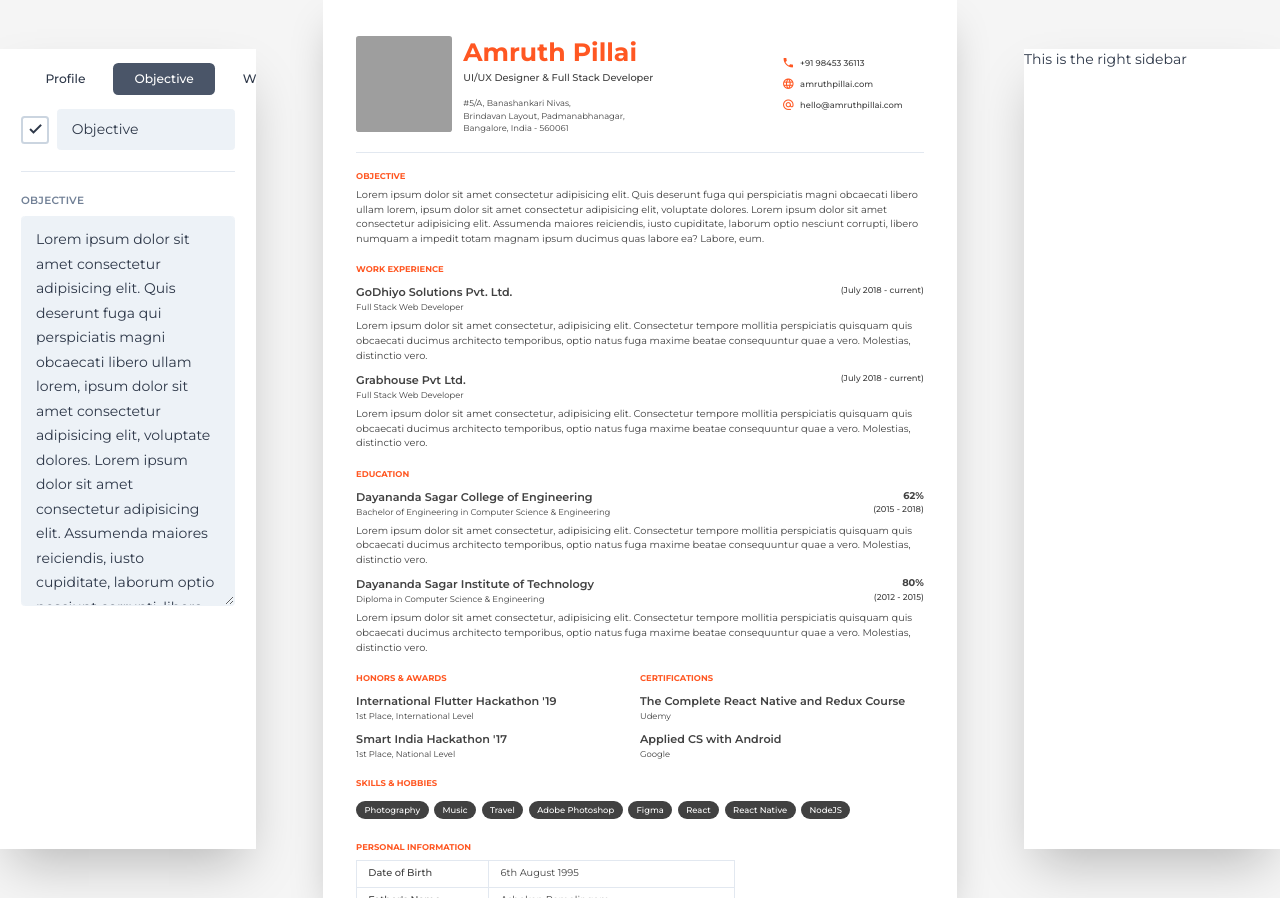
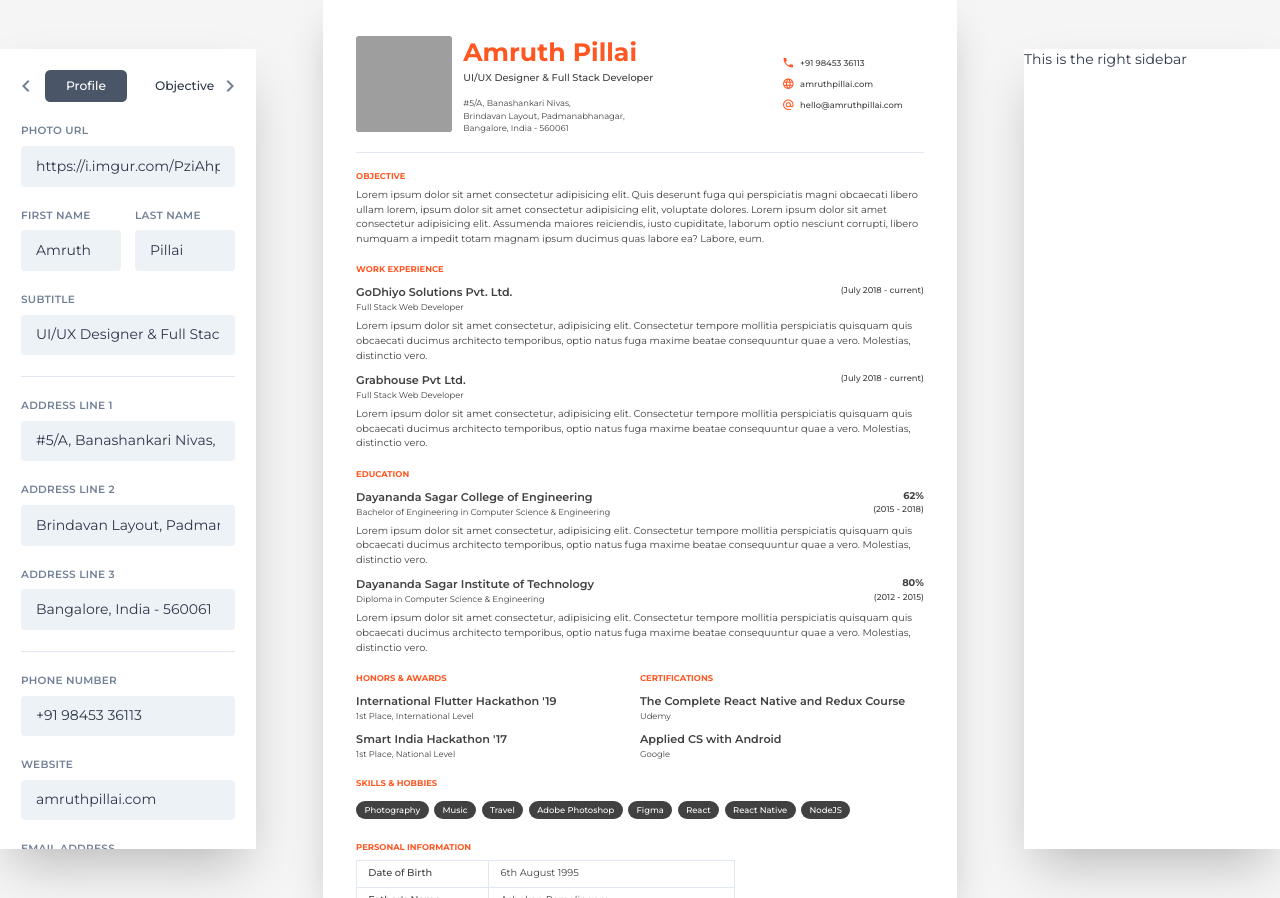
Before and after one commit to upmorpheus/React, a React (Create React App) app: page / in a window 1280 px wide. Built offline with nearby package versions, Linux system fonts and the light colour scheme; grey boxes are pictures that could not be loaded.

Commit message:
styling, formatting, validation

```diff
--- a/src/components/LeftSidebar/LeftSidebar.js
+++ b/src/components/LeftSidebar/LeftSidebar.js
@@ -27,7 +27,7 @@ const LeftSidebar = () => {
   const { state, dispatch } = context;
   const { data } = state;
 
-  const [currentTab, setCurrentTab] = useState('Objective');
+  const [currentTab, setCurrentTab] = useState('Profile');
   const onChange = (key, value) => {
     dispatch({
       type: 'on_input',
--- a/src/components/LeftSidebar/tabs/Awards.js
+++ b/src/components/LeftSidebar/tabs/Awards.js
@@ -12,7 +12,7 @@ const AwardsTab = ({ data, onChange }) => {
 
   return (
     <>
-      <div className="grid grid-cols-6 items-center">
+      <div className="mb-6 grid grid-cols-6 items-center">
         <div className="col-span-1">
           <Checkbox
             checked={data.awards.enable}
@@ -57,6 +57,8 @@ const AddItem = ({ dispatch }) => {
   const onChange = (key, value) => setItem(set({ ...item }, key, value));
 
   const addItem = () => {
+    if (item.title === '') return;
+
     dispatch({
       type: 'add_item',
       payload: {
@@ -75,7 +77,7 @@ const AddItem = ({ dispatch }) => {
   };
 
   return (
-    <div className="border border-gray-200 rounded p-5">
+    <div className="my-4 border border-gray-200 rounded p-5">
       <div
         className="flex justify-between items-center cursor-pointer"
         onClick={() => setOpen(!isOpen)}
@@ -87,6 +89,7 @@ const AddItem = ({ dispatch }) => {
       <div className={`mt-6 ${isOpen ? 'block' : 'hidden'}`}>
         <TextField
           label="Title"
+          className="mb-6"
           placeholder="Math &amp; Science Olympiad"
           value={item.title}
           onChange={v => onChange('title', v)}
@@ -94,6 +97,7 @@ const AddItem = ({ dispatch }) => {
 
         <TextField
           label="Subtitle"
+          className="mb-6"
           placeholder="First Place, International Level"
           value={item.subtitle}
           onChange={v => onChange('subtitle', v)}
@@ -102,7 +106,7 @@ const AddItem = ({ dispatch }) => {
         <button
           type="button"
           onClick={addItem}
-          className="mt-4 bg-gray-600 hover:bg-gray-700 text-white text-sm font-medium py-2 px-5 rounded"
+          className="bg-gray-600 hover:bg-gray-700 text-white text-sm font-medium py-2 px-5 rounded"
         >
           <div className="flex items-center">
             <i className="material-icons mr-2 font-bold text-base">add</i>
@@ -158,6 +162,7 @@ const Item = ({ item, index, onChange, dispatch, first, last }) => {
       <div className={`mt-6 ${isOpen ? 'block' : 'hidden'}`}>
         <TextField
           label="Title"
+          className="mb-6"
           placeholder="Math &amp; Science Olympiad"
           value={item.title}
           onChange={v => onChange(`${identifier}.title`, v)}
@@ -165,12 +170,13 @@ const Item = ({ item, index, onChange, dispatch, first, last }) => {
 
         <TextField
           label="Subtitle"
+          className="mb-6"
           placeholder="First Place, International Level"
           value={item.subtitle}
           onChange={v => onChange(`${identifier}.subtitle`, v)}
         />
 
-        <div className="mt-6 flex justify-between">
+        <div className="flex justify-between">
           <button
             type="button"
             onClick={deleteItem}
--- a/src/components/LeftSidebar/tabs/Certifications.js
+++ b/src/components/LeftSidebar/tabs/Certifications.js
@@ -12,7 +12,7 @@ const CertificationsTab = ({ data, onChange }) => {
 
   return (
     <>
-      <div className="grid grid-cols-6 items-center">
+      <div className="my-6 grid grid-cols-6 items-center">
         <div className="col-span-1">
           <Checkbox
             checked={data.certifications.enable}
@@ -41,6 +41,7 @@ const CertificationsTab = ({ data, onChange }) => {
           last={index === data.certifications.items.length - 1}
         />
       ))}
+
       <AddItem dispatch={dispatch} />
     </>
   );
@@ -57,6 +58,8 @@ const AddItem = ({ dispatch }) => {
   const onChange = (key, value) => setItem(set({ ...item }, key, value));
 
   const addItem = () => {
+    if (item.title === '') return;
+
     dispatch({
       type: 'add_item',
       payload: {
@@ -75,7 +78,7 @@ const AddItem = ({ dispatch }) => {
   };
 
   return (
-    <div className="border border-gray-200 rounded p-5">
+    <div className="my-4 border border-gray-200 rounded p-5">
       <div
         className="flex justify-between items-center cursor-pointer"
         onClick={() => setOpen(!isOpen)}
@@ -87,6 +90,7 @@ const AddItem = ({ dispatch }) => {
       <div className={`mt-6 ${isOpen ? 'block' : 'hidden'}`}>
         <TextField
           label="Title"
+          className="mb-6"
           placeholder="Android Development Nanodegree"
           value={item.title}
           onChange={v => onChange('title', v)}
@@ -94,6 +98,7 @@ const AddItem = ({ dispatch }) => {
 
         <TextField
           label="Subtitle"
+          className="mb-6"
           placeholder="Udacity"
           value={item.subtitle}
           onChange={v => onChange('subtitle', v)}
@@ -102,7 +107,7 @@ const AddItem = ({ dispatch }) => {
         <button
           type="button"
           onClick={addItem}
-          className="mt-4 bg-gray-600 hover:bg-gray-700 text-white text-sm font-medium py-2 px-5 rounded"
+          className="bg-gray-600 hover:bg-gray-700 text-white text-sm font-medium py-2 px-5 rounded"
         >
           <div className="flex items-center">
             <i className="material-icons mr-2 font-bold text-base">add</i>
@@ -158,6 +163,7 @@ const Item = ({ item, index, onChange, dispatch, first, last }) => {
       <div className={`mt-6 ${isOpen ? 'block' : 'hidden'}`}>
         <TextField
           label="Title"
+          className="mb-6"
           placeholder="Android Development Nanodegree"
           value={item.title}
           onChange={v => onChange(`${identifier}.title`, v)}
@@ -165,12 +171,13 @@ const Item = ({ item, index, onChange, dispatch, first, last }) => {
 
         <TextField
           label="Subtitle"
+          className="mb-6"
           placeholder="Udacity"
           value={item.subtitle}
           onChange={v => onChange(`${identifier}.subtitle`, v)}
         />
 
-        <div className="mt-6 flex justify-between">
+        <div className="flex justify-between">
           <button
             type="button"
             onClick={deleteItem}
--- a/src/components/LeftSidebar/tabs/Extras.js
+++ b/src/components/LeftSidebar/tabs/Extras.js
@@ -12,7 +12,7 @@ const ExtrasTab = ({ data, onChange }) => {
 
   return (
     <>
-      <div className="grid grid-cols-6 items-center">
+      <div className="mb-6 grid grid-cols-6 items-center">
         <div className="col-span-1">
           <Checkbox
             checked={data.extras.enable}
@@ -41,6 +41,7 @@ const ExtrasTab = ({ data, onChange }) => {
           last={index === data.extras.items.length - 1}
         />
       ))}
+
       <AddItem dispatch={dispatch} />
     </>
   );
@@ -57,6 +58,8 @@ const AddItem = ({ dispatch }) => {
   const onChange = (key, value) => setItem(items => set({ ...items }, key, value));
 
   const addItem = () => {
+    if (item.key === '' || item.value === '') return;
+
     dispatch({
       type: 'add_item',
       payload: {
@@ -75,7 +78,7 @@ const AddItem = ({ dispatch }) => {
   };
 
   return (
-    <div className="border border-gray-200 rounded p-5">
+    <div className="my-4 border border-gray-200 rounded p-5">
       <div
         className="flex justify-between items-center cursor-pointer"
         onClick={() => setOpen(!isOpen)}
@@ -87,6 +90,7 @@ const AddItem = ({ dispatch }) => {
       <div className={`mt-6 ${isOpen ? 'block' : 'hidden'}`}>
         <TextField
           label="Key"
+          className="mb-6"
           placeholder="Date of Birth"
           value={item.key}
           onChange={v => onChange('key', v)}
@@ -94,6 +98,7 @@ const AddItem = ({ dispatch }) => {
 
         <TextField
           label="Value"
+          className="mb-6"
           placeholder="6th August 1995"
           value={item.value}
           onChange={v => onChange('value', v)}
@@ -102,7 +107,7 @@ const AddItem = ({ dispatch }) => {
         <button
           type="button"
           onClick={addItem}
-          className="mt-4 bg-gray-600 hover:bg-gray-700 text-white text-sm font-medium py-2 px-5 rounded"
+          className="bg-gray-600 hover:bg-gray-700 text-white text-sm font-medium py-2 px-5 rounded"
         >
           <div className="flex items-center">
             <i className="material-icons mr-2 font-bold text-base">add</i>
@@ -158,6 +163,7 @@ const Item = ({ item, index, onChange, dispatch, first, last }) => {
       <div className={`mt-6 ${isOpen ? 'block' : 'hidden'}`}>
         <TextField
           label="Key"
+          className="mb-6"
           placeholder="Date of Birth"
           value={item.key}
           onChange={v => onChange(`${identifier}.key`, v)}
@@ -165,6 +171,7 @@ const Item = ({ item, index, onChange, dispatch, first, last }) => {
 
         <TextField
           label="Value"
+          className="mb-6"
           placeholder="6th August 1995"
           value={item.value}
           onChange={v => onChange(`${identifier}.value`, v)}
--- a/src/components/LeftSidebar/tabs/Objective.js
+++ b/src/components/LeftSidebar/tabs/Objective.js
@@ -6,7 +6,7 @@ import Checkbox from '../../../shared/Checkbox';
 const ObjectiveTab = ({ data, onChange }) => {
   return (
     <div>
-      <div className="grid grid-cols-6 items-center">
+      <div className="mb-6 grid grid-cols-6 items-center">
         <div className="col-span-1">
           <Checkbox
             checked={data.objective.enable}
@@ -26,6 +26,7 @@ const ObjectiveTab = ({ data, onChange }) => {
 
       <TextArea
         rows="15"
+        className="mb-6"
         label="Objective"
         placeholder="Looking for a challenging role in a reputable organization to utilize my technical, database, and management skills for the growth of the organization as well as to enhance my knowledge about new and emerging trends in the IT sector."
         value={data.objective.body}
--- a/src/components/LeftSidebar/tabs/Profile.js
+++ b/src/components/LeftSidebar/tabs/Profile.js
@@ -4,7 +4,7 @@ import TextField from '../../../shared/TextField';
 const ProfileTab = ({ data, onChange }) => (
   <div>
     <TextField
-      className="mb-4"
+      className="mb-6"
       label="Photo URL"
       placeholder="https://i.imgur.com/..."
       value={data.profile.photo}
@@ -13,7 +13,7 @@ const ProfileTab = ({ data, onChange }) => (
 
     <div className="grid grid-cols-2 col-gap-4">
       <TextField
-        className="mb-4"
+        className="mb-6"
         label="First Name"
         placeholder="Jane"
         value={data.profile.firstName}
@@ -21,7 +21,7 @@ const ProfileTab = ({ data, onChange }) => (
       />
 
       <TextField
-        className="mb-4"
+        className="mb-6"
         label="Last Name"
         placeholder="Doe"
         value={data.profile.lastName}
@@ -30,7 +30,7 @@ const ProfileTab = ({ data, onChange }) => (
     </div>
 
     <TextField
-      className="mb-4"
+      className="mb-6"
       label="Subtitle"
       placeholder="Full Stack Web Developer"
       value={data.profile.subtitle}
@@ -40,7 +40,7 @@ const ProfileTab = ({ data, onChange }) => (
     <hr className="my-6" />
 
     <TextField
-      className="mb-4"
+      className="mb-6"
       label="Address Line 1"
       placeholder="Palladium Complex"
       value={data.profile.address.line1}
@@ -48,7 +48,7 @@ const ProfileTab = ({ data, onChange }) => (
     />
 
     <TextField
-      className="mb-4"
+      className="mb-6"
       label="Address Line 2"
       placeholder="140 E 14th St"
       value={data.profile.address.line2}
@@ -56,7 +56,7 @@ const ProfileTab = ({ data, onChange }) => (
     />
 
     <TextField
-      className="mb-4"
+      className="mb-6"
       label="Address Line 3"
       placeholder="New York, NY 10003 USA"
       value={data.profile.address.line3}
@@ -66,7 +66,7 @@ const ProfileTab = ({ data, onChange }) => (
     <hr className="my-6" />
 
     <TextField
-      className="mb-4"
+      className="mb-6"
       label="Phone Number"
       placeholder="+1 541 754 3010"
       value={data.profile.phone}
@@ -74,7 +74,7 @@ const ProfileTab = ({ data, onChange }) => (
     />
 
     <TextField
-      className="mb-4"
+      className="mb-6"
       label="Website"
       placeholder="google.com"
       value={data.profile.website}
@@ -82,7 +82,7 @@ const ProfileTab = ({ data, onChange }) => (
     />
 
     <TextField
-      className="mb-4"
+      className="mb-6"
       label="Email Address"
       placeholder="john.doe@example.com"
       value={data.profile.email}
--- a/src/components/LeftSidebar/tabs/Skills.js
+++ b/src/components/LeftSidebar/tabs/Skills.js
@@ -10,7 +10,7 @@ const SkillsTab = ({ data, onChange }) => {
 
   return (
     <>
-      <div className="grid grid-cols-6 items-center">
+      <div className="my-6 grid grid-cols-6 items-center">
         <div className="col-span-1">
           <Checkbox
             checked={data.skills.enable}
@@ -31,6 +31,7 @@ const SkillsTab = ({ data, onChange }) => {
       {data.skills.items.map((x, index) => (
         <Item item={x} key={x} index={index} onChange={onChange} dispatch={dispatch} />
       ))}
+
       <AddItem dispatch={dispatch} />
     </>
   );
@@ -41,6 +42,8 @@ const AddItem = ({ dispatch }) => {
   const [item, setItem] = useState('');
 
   const addItem = () => {
+    if (item === '') return;
+
     dispatch({
       type: 'add_item',
       payload: {
@@ -54,7 +57,7 @@ const AddItem = ({ dispatch }) => {
   };
 
   return (
-    <div className="mt-4 border border-gray-200 rounded p-5">
+    <div className="my-4 border border-gray-200 rounded p-5">
       <div
         className="flex justify-between items-center cursor-pointer"
         onClick={() => setOpen(!isOpen)}
@@ -64,7 +67,7 @@ const AddItem = ({ dispatch }) => {
       </div>
 
       <div className={`mt-6 ${isOpen ? 'block' : 'hidden'}`}>
-        <div className="mt-4 grid grid-cols-4 col-gap-4">
+        <div className="grid grid-cols-4 col-gap-4">
           <div className="col-span-3">
             <input
               className="appearance-none block w-full bg-gray-200 text-gray-700 border border-gray-200 rounded py-3 px-4 leading-tight focus:outline-none focus:bg-white focus:border-gray-500"
@@ -103,7 +106,7 @@ const Item = ({ item, index, onChange, dispatch }) => {
     });
 
   return (
-    <div className="mt-4 grid grid-cols-6">
+    <div className="my-4 grid grid-cols-6">
       <div className="col-span-5">
         <input
           className="appearance-none block w-full bg-gray-200 text-gray-700 border border-gray-200 rounded py-3 px-4 leading-tight focus:outline-none focus:bg-white focus:border-gray-500"
--- a/src/components/LeftSidebar/tabs/Work.js
+++ b/src/components/LeftSidebar/tabs/Work.js
@@ -13,7 +13,7 @@ const WorkTab = ({ data, onChange }) => {
 
   return (
     <>
-      <div className="grid grid-cols-6 items-center">
+      <div className="mb-6 grid grid-cols-6 items-center">
         <div className="col-span-1">
           <Checkbox checked={data.work.enable} onChange={v => onChange('data.work.enable', v)} />
         </div>
@@ -39,6 +39,7 @@ const WorkTab = ({ data, onChange }) => {
           last={index === data.work.items.length - 1}
         />
       ))}
+
       <AddItem dispatch={dispatch} />
     </>
   );
@@ -58,6 +59,8 @@ const AddItem = ({ dispatch }) => {
   const onChange = (key, value) => setItem(set({ ...item }, key, value));
 
   const addItem = () => {
+    if (item.title === '' || item.role === '') return;
+
     dispatch({
       type: 'add_item',
       payload: {
@@ -79,7 +82,7 @@ const AddItem = ({ dispatch }) => {
   };
 
   return (
-    <div className="border border-gray-200 rounded p-5">
+    <div className="my-4 border border-gray-200 rounded p-5">
       <div
         className="flex justify-between items-center cursor-pointer"
         onClick={() => setOpen(!isOpen)}
@@ -91,6 +94,7 @@ const AddItem = ({ dispatch }) => {
       <div className={`mt-6 ${isOpen ? 'block' : 'hidden'}`}>
         <TextField
           label="Name"
+          className="mb-6"
           placeholder="Amazon US"
           value={item.title}
           onChange={v => onChange('title', v)}
@@ -98,6 +102,7 @@ const AddItem = ({ dispatch }) => {
 
         <TextField
           label="Role"
+          className="mb-6"
           placeholder="Frontend Web Developer"
           value={item.role}
           onChange={v => onChange('role', v)}
@@ -106,6 +111,7 @@ const AddItem = ({ dispatch }) => {
         <div className="grid grid-cols-2 col-gap-4">
           <TextField
             label="Start Date"
+            className="mb-6"
             placeholder="March 2018"
             value={item.start}
             onChange={v => onChange('start', v)}
@@ -113,6 +119,7 @@ const AddItem = ({ dispatch }) => {
 
           <TextField
             label="End Date"
+            className="mb-6"
             placeholder="current"
             value={item.end}
             onChange={v => onChange('end', v)}
@@ -121,6 +128,7 @@ const AddItem = ({ dispatch }) => {
 
         <TextArea
           rows="5"
+          className="mb-6"
           label="Description"
           placeholder="You can write about what you specialized in while working at the company and what projects you were a part of."
           value={item.description}
@@ -130,7 +138,7 @@ const AddItem = ({ dispatch }) => {
         <button
           type="button"
           onClick={addItem}
-          className="mt-4 bg-gray-600 hover:bg-gray-700 text-white text-sm font-medium py-2 px-5 rounded"
+          className="bg-gray-600 hover:bg-gray-700 text-white text-sm font-medium py-2 px-5 rounded"
         >
           <div className="flex items-center">
             <i className="material-icons mr-2 font-bold text-base">add</i>
@@ -186,6 +194,7 @@ const Item = ({ item, index, onChange, dispatch, first, last }) => {
       <div className={`mt-6 ${isOpen ? 'block' : 'hidden'}`}>
         <TextField
           label="Name"
+          className="mb-6"
           placeholder="Amazon US"
           value={item.title}
           onChange={v => onChange(`${identifier}.title`, v)}
@@ -193,6 +202,7 @@ const Item = ({ item, index, onChange, dispatch, first, last }) => {
 
         <TextField
           label="Role"
+          className="mb-6"
           placeholder="Frontend Web Developer"
           value={item.role}
           onChange={v => onChange(`${identifier}.role`, v)}
@@ -201,6 +211,7 @@ const Item = ({ item, index, onChange, dispatch, first, last }) => {
         <div className="grid grid-cols-2 col-gap-4">
           <TextField
             label="Start Date"
+            className="mb-6"
             placeholder="March 2018"
             value={item.start}
             onChange={v => onChange(`${identifier}.start`, v)}
@@ -208,6 +219,7 @@ const Item = ({ item, index, onChange, dispatch, first, last }) => {
 
           <TextField
             label="End Date"
+            className="mb-6"
             placeholder="current"
             value={item.end}
             onChange={v => onChange(`${identifier}.end`, v)}
@@ -216,13 +228,14 @@ const Item = ({ item, index, onChange, dispatch, first, last }) => {
 
         <TextArea
           rows="5"
+          className="mb-6"
           label="Description"
           placeholder="You can write about what you specialized in while working at the company and what projects you were a part of."
           value={item.description}
           onChange={v => onChange(`${identifier}.description`, v)}
         />
 
-        <div className="mt-6 flex justify-between">
+        <div className="flex justify-between">
           <button
             type="button"
             onClick={deleteItem}
--- a/src/index.css
+++ b/src/index.css
@@ -18,17 +18,14 @@ body {
     bottom: 0;
   }
 
+  #tabs {
+    scroll-behavior: smooth;
+  }
+
   #tabs::-webkit-scrollbar {
     width: 0px;
+    height: 0px;
     background: transparent; /* make scrollbar transparent */
-  }
-
-  #tabs li:first-child {
-    padding-left: 1.5em;
-  }
-
-  #tabs li:last-child {
-    padding-right: 1.5em;
   }
 
   #page {
--- a/src/shared/TabBar.js
+++ b/src/shared/TabBar.js
@@ -1,8 +1,31 @@
-import React from 'react';
+import React, { useRef } from 'react';
 
 const TabBar = ({ tabs, currentTab, setCurrentTab }) => {
+  const tabsRef = useRef(null);
+
+  const scrollBy = x => {
+    const index = tabs.indexOf(currentTab);
+    tabsRef.current.scrollLeft += x;
+
+    if (x < 0 && index > 0) {
+      setCurrentTab(tabs[index - 1]);
+    }
+
+    if (x > 0 && index < tabs.length - 1) {
+      setCurrentTab(tabs[index + 1]);
+    }
+  };
+
   return (
-    <ul id="tabs" className="my-4 flex items-center overflow-x-scroll">
+    <div className="my-6 mx-4 flex items-center">
+      <div
+        className="flex mr-1 cursor-pointer select-none text-gray-600 hover:text-gray-800"
+        onClick={() => scrollBy(-100)}
+      >
+        <i className="material-icons">chevron_left</i>
+      </div>
+
+      <ul id="tabs" ref={tabsRef} className="flex overflow-x-scroll">
         {tabs.map(tab =>
           currentTab === tab ? (
             <li key={tab} className="mx-1">
@@ -22,6 +45,14 @@ const TabBar = ({ tabs, currentTab, setCurrentTab }) => {
           ),
         )}
       </ul>
+
+      <div
+        className="flex ml-1 cursor-pointer select-none text-gray-600 hover:text-gray-800"
+        onClick={() => scrollBy(100)}
+      >
+        <i className="material-icons">chevron_right</i>
+      </div>
+    </div>
   );
 };
 
```
Also changed, not shown: src/components/LeftSidebar/tabs/Education.js (+18 -4 lines). Lines whose indentation alone changed are shown as unchanged.
